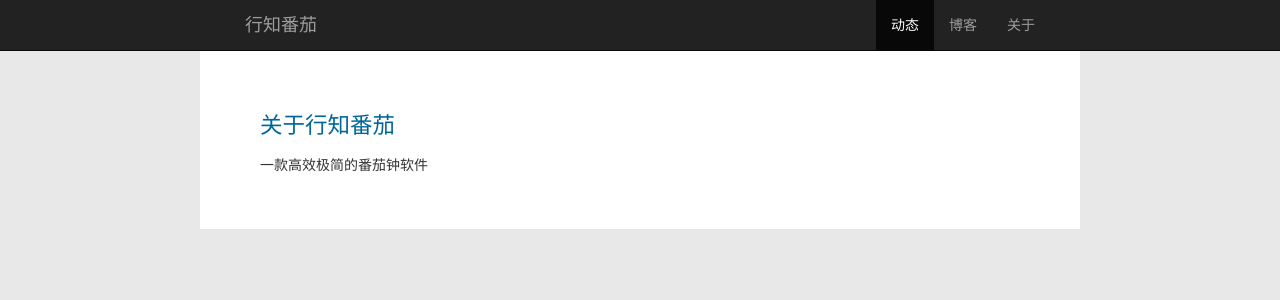
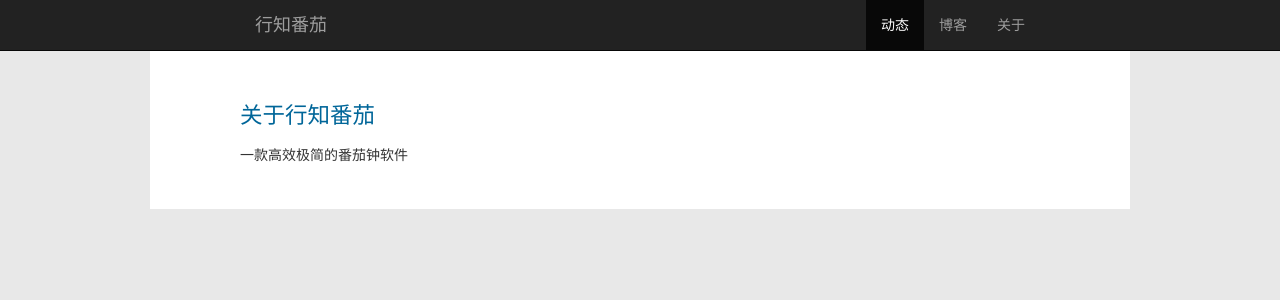
Before and after one commit to xz-focus/xz-focus.github.io, a Jekyll site: the page built from index.md, in a window 1280 px wide. Shown: the top 300 px of the page. Built offline with Jekyll 4.4.1, drawn with Linux system fonts in a browser that asks for light colours; nearby versions of some CDN libraries.

Commit message:
美化显示效果

```diff
--- a/_includes/footer.html
+++ b/_includes/footer.html
@@ -1,3 +1,3 @@
 <footer>
 </footer>
-<script src="http://cdn.bootcss.com/twitter-bootstrap/3.0.3/js/bootstrap.min.js"></script>
+<script src="https://stackpath.bootstrapcdn.com/bootstrap/3.4.1/js/bootstrap.min.js" integrity="sha384-aJ21OjlMXNL5UyIl/XNwTMqvzeRMZH2w8c5cRVpzpU8Y5bApTppSuUkhZXN0VxHd" crossorigin="anonymous"></script>
--- a/_includes/top.html
+++ b/_includes/top.html
@@ -7,14 +7,16 @@
   <meta name="keywords" content="{% if page.keywords %},{{ page.keywords }}{% endif %}" />
   <link rel="icon" type="image/png" href="/images/icon.png" />
   <title>{% if page.title %}{{ page.title }} | {% endif %}{{ site.title }}</title>
-  <link rel="stylesheet" href="http://cdn.bootcss.com/twitter-bootstrap/3.0.3/css/bootstrap.min.css" />
+  <!-- Bootstrap -->
+  <link rel="stylesheet" href="https://stackpath.bootstrapcdn.com/bootstrap/3.4.1/css/bootstrap.min.css" integrity="sha384-HSMxcRTRxnN+Bdg0JdbxYKrThecOKuH5zCYotlSAcp1+c8xmyTe9GYg1l9a69psu" crossorigin="anonymous">
   <link href="//cdn.bootcss.com/highlight.js/7.3/styles/github.min.css" rel="stylesheet" />
   <link rel="stylesheet" href="{{ site.url }}/css/normalize.css" />
   <link rel="stylesheet" href="{{ site.url }}/css/main.css" />
-  <script src="//cdn.bootcss.com/jquery/1.10.2/jquery.min.js"></script>
+
+  <script src="https://cdn.jsdelivr.net/npm/jquery@1.12.4/dist/jquery.min.js" integrity="sha384-nvAa0+6Qg9clwYCGGPpDQLVpLNn0fRaROjHqs13t4Ggj3Ez50XnGQqc/r8MhnRDZ" crossorigin="anonymous"></script>
   <!--[if lt IE 9]>
-  <script src="//cdn.bootcss.com/html5shiv/3.7.0/html5shiv.min.js"></script>
-  <script src="//cdn.bootcss.com/respond.js/1.3.0/respond.min.js"></script>
+  <script src="https://cdn.jsdelivr.net/npm/html5shiv@3.7.3/dist/html5shiv.min.js"></script>
+  <script src="https://cdn.jsdelivr.net/npm/respond.js@1.4.2/dest/respond.min.js"></script>
   <![endif]-->
 <script>
   $(function(){
--- a/_layouts/home.html
+++ b/_layouts/home.html
@@ -2,6 +2,6 @@
 layout:           default
 ---
 
-<div class="container" style="margin: 10px 30px">
+<div class="container">
   {{ content }}
 </div>
--- a/css/main.css
+++ b/css/main.css
@@ -4,7 +4,7 @@ html {
 }
 
 body {
-  max-width: 880px;
+  max-width: 980px;
   padding: 75px 30px 30px 30px;
   margin: 0 auto;
 }
@@ -44,7 +44,7 @@ a[target="_blank"]:after {
 
 /* Customize container */
 .container {
-  max-width: 820px;
+  max-width: 800px;
 }
 .container-narrow > hr {
   margin: 30px 0;
```
